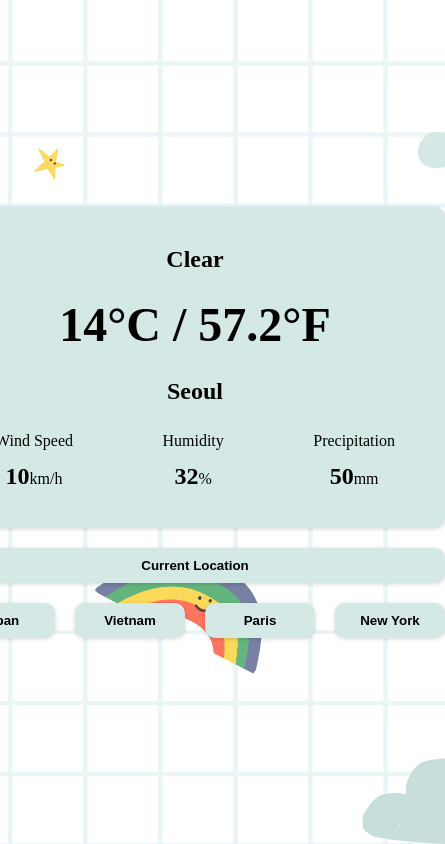
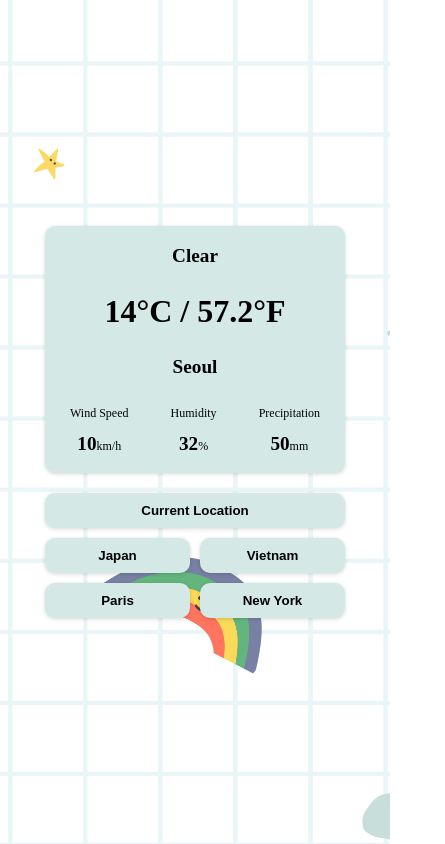
Before and after one commit to mongchongi/weather-check, a React (Vite) app: page / in a window 390 px wide. Shown: the whole page, 445 px wide, since content can reach past the window. Built offline with nearby package versions, Linux system fonts and the light colour scheme; no server answers.

Commit message:
모바일 반응형 스타일 추가 & 수정

```diff
--- a/src/App.css
+++ b/src/App.css
@@ -27,16 +27,13 @@ body {
   gap: 30px;
 }
 
-.weather__condition {
+.weather__condition,
+.weather__location {
   font-size: 1.5rem;
 }
 
 .weather__temperature {
   font-size: 3rem;
-}
-
-.weather__location {
-  font-size: 1.5rem;
 }
 
 .weather__details {
@@ -62,11 +59,11 @@ body {
   width: 500px;
   display: flex;
   flex-wrap: wrap;
-  gap: 20px;
+  gap: 10px;
 }
 
 .locations__button {
-  width: calc((500px - (4 - 1) * 20px) / 4);
+  width: calc((100% - (4 - 1) * 10px) / 4);
   padding: 10px;
   cursor: pointer;
   background: #d4e9e5;
@@ -74,17 +71,49 @@ body {
   border-radius: 10px;
   box-shadow: rgba(0, 0, 0, 0.16) 0px 1px 4px;
   font-weight: bold;
-  color: ;
-}
-
-.locations__button:hover {
-  background: #ecf5f7;
 }
 
 .locations__button:active {
-  box-shadow: rgba(0, 0, 0, 0.06) 0px 2px 4px 0px inset;
+  background: #ecf5f7;
 }
 
 .locations__button--current {
   width: 100%;
 }
+
+@media screen and (max-width: 768px) {
+  .weather {
+    width: 300px;
+    padding: 20px 25px;
+  }
+
+  .weather__condition,
+  .weather__location {
+    font-size: 1.2rem;
+  }
+
+  .weather__temperature {
+    font-size: 2rem;
+  }
+
+  .weather__detail-title,
+  .weather__detail-value span {
+    font-size: 12px;
+  }
+
+  .weather__detail-value {
+    font-size: 1.2rem;
+  }
+
+  .locations {
+    width: 300px;
+  }
+
+  .locations__button {
+    width: calc((100% - (2 - 1) * 10px) / 2);
+  }
+
+  .locations__button--current {
+    width: 100%;
+  }
+}
```
